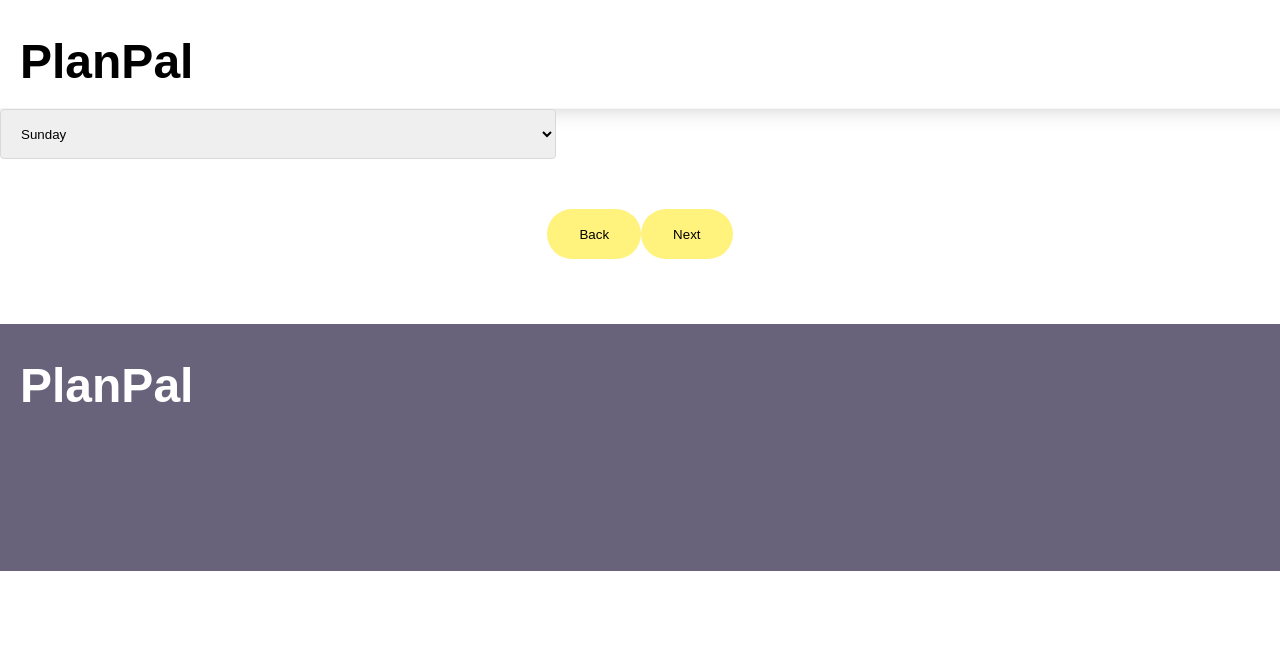
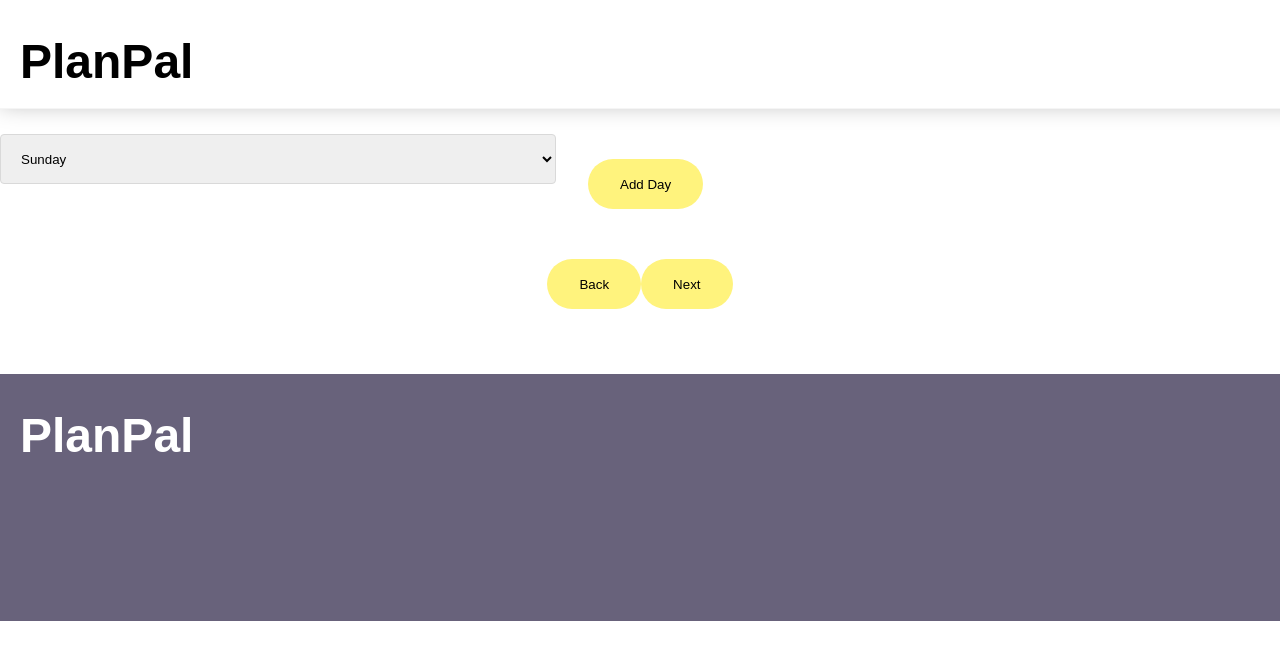
Before and after one commit to cmorinster/FrontEnd, a React (Create React App) app: page /poll in a window 1280 px wide. Both pictures are taken after a click on the button "Next". Shown: the top 660 px of the page. Built offline with nearby package versions, Linux system fonts and the light colour scheme.

Commit message:
fix form

```diff
--- a/src/pages/PollForm.jsx
+++ b/src/pages/PollForm.jsx
@@ -15,27 +15,35 @@ export default function PollForm() {
   });
   const [eventQuestions, setEventQuestions] = useState([]);
   // const [eventDays, setEventDays] = useState(2);
+
+  const onRemove = (changedDay) => {
+    const newData = [...eventQuestions];
+    const dayIndex = eventQuestions.findIndex(({ day }) => day === changedDay);
+    if (dayIndex >= 0) {
+      newData.splice(dayIndex, 1);
+      setEventQuestions(newData);
+    }
+  };
   const onChange = (changedDay, times) => {
     const newData = [...eventQuestions];
     const dayIndex = eventQuestions.findIndex(({ day }) => day === changedDay);
-    console.log(dayIndex)
+    console.log(dayIndex);
     if (dayIndex === -1) {
       const newDayData = {
-        day:changedDay,
-        times
-      }
+        day: changedDay,
+        times,
+      };
 
       setEventQuestions(newData.concat(newDayData));
     } else {
       newData.splice(dayIndex, 1, {
-        day:changedDay,
-        times
-      })
-      setEventQuestions(newData)
+        day: changedDay,
+        times,
+      });
+      setEventQuestions(newData);
     }
-    console.log(eventQuestions)
+    console.log(eventQuestions);
   };
-
 
   const PageDisplay = () => {
     if (page === 0) {
@@ -45,7 +53,6 @@ export default function PollForm() {
           setEventData={setEventData}
           eventQuestions={eventQuestions}
           setEventQuestions={setEventQuestions}
-
         />
       );
     } else if (page === 1) {
@@ -53,8 +60,7 @@ export default function PollForm() {
         <PollPageDays
           eventQuestions={eventQuestions}
           onChange={onChange}
-
-
+          onRemove={onRemove}
         />
       );
     } else if (page === 2) {
@@ -64,7 +70,6 @@ export default function PollForm() {
           setEventData={setEventData}
           eventQuestions={eventQuestions}
           setEventQuestions={setEventQuestions}
-
         />
       );
     } else {
@@ -74,7 +79,6 @@ export default function PollForm() {
           setEventData={setEventData}
           eventQuestions={eventQuestions}
           setEventQuestions={setEventQuestions}
-
         />
       );
     }
--- a/src/pages/PollPageDays.jsx
+++ b/src/pages/PollPageDays.jsx
@@ -1,82 +1,105 @@
-import React, {useEffect, useState} from 'react';
-import { Link } from 'react-router-dom';
-import '../styling/PollPageDays.css';
-import Question from '../components/Question';
+import React, { useEffect, useState } from "react";
+import { Link } from "react-router-dom";
+import "../styling/PollPageDays.css";
 
-const DaySelector = ({ onChange, disabledOptions=[] }) => {
-  const [selected, setSelected] = useState("");
+const DaySelector = ({ onChange, disabledOptions = [], disabled, value }) => {
   return (
-    <select onChange={(e) => {
+    <select
+      disabled={disabled}
+      onChange={(e) => {
         onChange(e.target.value, []);
-      setSelected(e.target.value);
-    }
-
-    }>
-      {disabledOptions.includes("sunday") && selected !== "sunday" ? null : (
+      }}
+    >
+      {disabledOptions.includes("sunday") && value !== "sunday" ? null : (
         <option value="sunday">Sunday</option>
       )}
-      {disabledOptions.includes("monday") && selected !== "monday" ? null : (
+      {disabledOptions.includes("monday") && value !== "monday" ? null : (
         <option value="monday">Monday</option>
       )}
-      {disabledOptions.includes("tuesday") && selected !== "tuesday" ? null : (
+      {disabledOptions.includes("tuesday") && value !== "tuesday" ? null : (
         <option value="tuesday">Tuesday</option>
       )}
-      {disabledOptions.includes("wednesday") &&
-      selected !== "wednesday" ? null : (
+      {disabledOptions.includes("wednesday") && value !== "wednesday" ? null : (
         <option value="wednesday">Wednesday</option>
       )}
-      {disabledOptions.includes("thursday") &&
-      selected !== "thursday" ? null : (
+      {disabledOptions.includes("thursday") && value !== "thursday" ? null : (
         <option value="thursday">Thursday</option>
       )}
-      {disabledOptions.includes("friday") && selected !== "friday" ? null : (
+      {disabledOptions.includes("friday") && value !== "friday" ? null : (
         <option value="friday">Friday</option>
       )}
-      {disabledOptions.includes("saturday") &&
-      selected !== "saturday" ? null : (
+      {disabledOptions.includes("saturday") && value !== "saturday" ? null : (
         <option value="saturday">Saturday</option>
       )}
     </select>
-  )
-}
-export default function PollPageDays ({ eventQuestions, onChange })  {
-    const disabledOptions = eventQuestions.map(({ day }) => day)
+  );
+};
+
+const days = [
+  "sunday",
+  "monday",
+  "tuesday",
+  "wednesday",
+  "thursday",
+  "friday",
+  "saturday",
+];
+
+const getNextAvailableDay = (currentValues) => {
+  return days.find((day) => !currentValues.includes(day));
+};
+
+export default function PollPageDays({ eventQuestions, onChange, onRemove }) {
+  const [valueToAdd, setValueToAdd] = useState("sunday");
+  const disabledOptions = eventQuestions.map(({ day }) => day);
   const allowMoreQuestions = eventQuestions.length < 7;
 
   return (
     <>
+      {allowMoreQuestions ? (
+        <div style={{ display: "flex", alignItems: "center", gap: "32px" }}>
+          <DaySelector
+            onChange={(value) => setValueToAdd(value)}
+            disabledOptions={disabledOptions}
+            defaultValue="sunday"
+          />
+          <button
+            onClick={() => {
+              onChange(valueToAdd, []);
+              setValueToAdd(
+                getNextAvailableDay([
+                  ...eventQuestions.map(({ day }) => day),
+                  valueToAdd,
+                ])
+              );
+            }}
+          >
+            Add Day
+          </button>
+        </div>
+      ) : null}
       {eventQuestions.map((item, idx) => (
-          <DaySelector key={idx} {...item} onChange={onChange} disabledOptions={disabledOptions}/>
+        <>
+          <h3>{item.day}</h3>
+          <button
+            style={{ background: "#FF000020" }}
+            onClick={() => onRemove(item.day)}
+          >
+            remove
+          </button>
+        </>
+        // <DaySelector
+        //   key={`${item.day}-${idx}`}
+        //   {...item}
+        //   onChange={onChange}
+        //   disabled
+        //   disabledOptions={disabledOptions}
+        //   value={item.day}
+        // />
       ))}
-        {allowMoreQuestions ? <DaySelector onChange={onChange} disabledOptions={disabledOptions}/> : null}
     </>
   );
-  };
-
-
-
-
-
-
-
-
-
-
-
-
-
-
-
-
-
-
-
-
-
-
-
-
-
+}
 
 //   // how do i identify the which one im in, i have a counter in the for loop.
 //   function handleChange(e){
@@ -86,7 +109,6 @@ export default function PollPageDays ({ eventQuestions, onChange })  {
 //     setEventQuestions(questionsDict)
 //   }
 //   //react hook form
-
 
 //   return (
 
```
Lines whose indentation alone changed are shown as unchanged.
